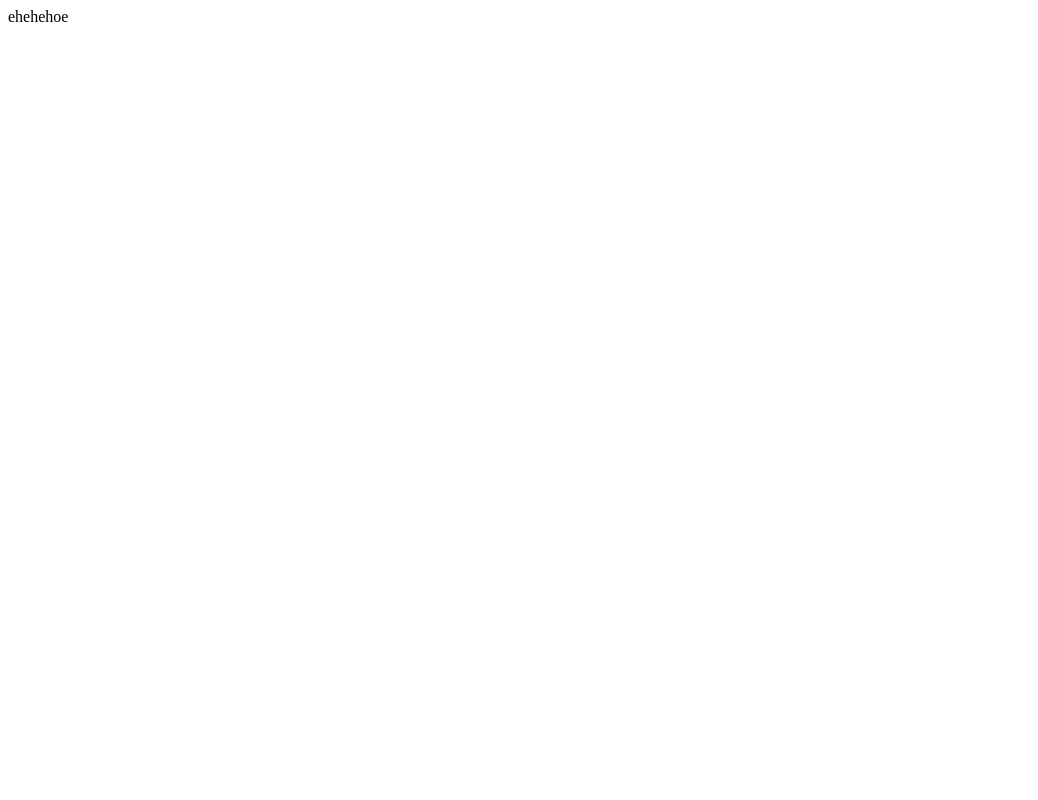
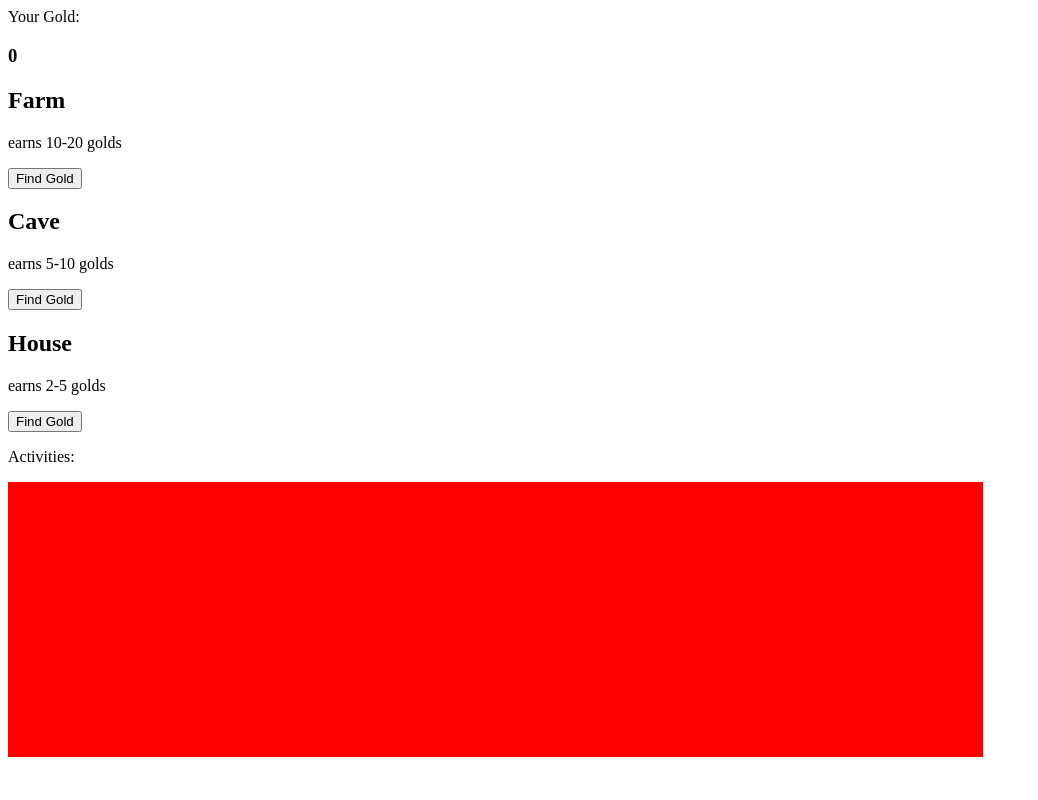
Before and after one commit to MikeDacanay/FLASK_Ninja_Gold, a Flask app: page / in a window 1280 px wide. Before the commit the part shown is almost empty. Shown: the whole page, without its empty margins (0-1038 px from the left). Run offline with Flask 2, Linux system fonts and the light colour scheme; some libraries are stand-ins or nearby versions.

Commit message:
proto completed, need to fix event logger

```diff
--- a/server.py
+++ b/server.py
@@ -1,8 +1,33 @@
-from flask import Flask, request, render_template, redirect
+from flask import Flask, request, render_template, redirect, session
+import random
 app = Flask(__name__)
+app.secret_key="JADE"
+
 
 @app.route('/')
 def index():
-	return render_template('index.html')
+	try:
+		isinstance(session['serv_gold'],int)==True
+	except:
+		session['serv_gold']=0
+	return render_template('index.html',gold=session['serv_gold'])
+
+@app.route('/process', methods=['POST'])
+def process():
+	giver=request.form['building']
+	if giver=="farm1":
+		session['serv_gold']+=random.randrange(10, 21)
+	elif giver=="cave1":
+		session['serv_gold']+=random.randrange(5, 11)
+	elif giver=="house1":
+		session['serv_gold']+=random.randrange(2, 6)
+	elif giver=="casino1":
+		temp=random.randrange(0,2)
+		if temp>0:
+			session['serv_gold']+=random.randrange(0, 51)
+		else:
+			session['serv_gold']-=random.randrange(0, 51)
+	return redirect('/')
+
 
 app.run(debug=True)
--- /dev/null
+++ b/static/style.css
@@ -0,0 +1,5 @@
+div {
+	background-color: red;
+	height: 275px;
+	width: 975px
+}
--- a/templates/index.html
+++ b/templates/index.html
@@ -1,5 +1,44 @@
 <html>
+	<head>
+		<link rel="stylesheet" type="text/css" href="{{ url_for('static', filename='style.css') }}">
+		<script src="https://ajax.googleapis.com/ajax/libs/jquery/3.2.1/jquery.min.js"></script>
+	</head>
 	<body>
-	ehehehoe
+		<p>Your Gold:</p>
+		<h3>{{gold}}</h3>
+		<form action="/process" method="post">
+			<h2>Farm</h2>
+			<p>earns 10-20 golds</p>
+			<input type="hidden" name="building" value="farm1">
+			<input id="farmer" type='submit' value='Find Gold'>
+		</form>
+		<form action="/process" method="post">
+			<h2>Cave</h2>
+			<p>earns 5-10 golds</p>
+			<input type="hidden" name="building" value="cave1">
+			<input id="caveman" type='submit' value='Find Gold'>
+		</form>
+		<form action="/process" method="post">
+			<h2>House</h2>
+			<p>earns 2-5 golds</p>
+			<input type="hidden" name="building" value="house1">
+			<input id="lounge" type='submit' value='Find Gold'>
+		</form>
+		{% if gold>=50 %}
+			<form action="/process" method="post">
+				<h2>Casino</h2>
+				<p>earns/takes 0-50 golds</p>
+				<input type="hidden" name="building" value="casino1">
+				<input id="gambler" type='submit' value='Find Gold'>
+			</form>
+		{%endif%}
+		<p>Activities:</p>
+		<div>
+		</div>
+		<script>
+		$( "#farmer" ).click(function() {
+			$( "div" ).html( "<strong>Hello</strong>" );
+		});
+		</script>
 	</body>
 </html>
```
